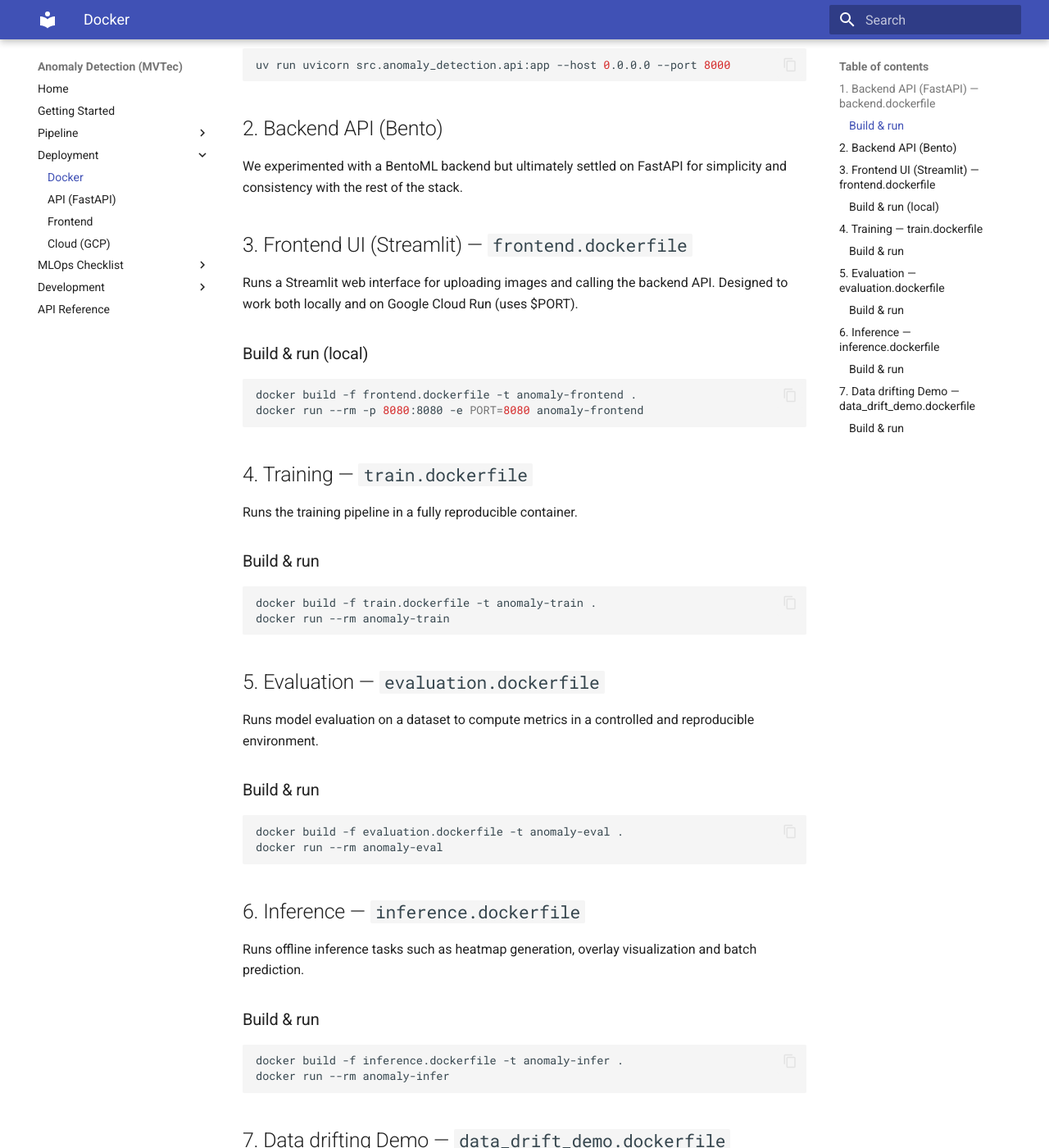
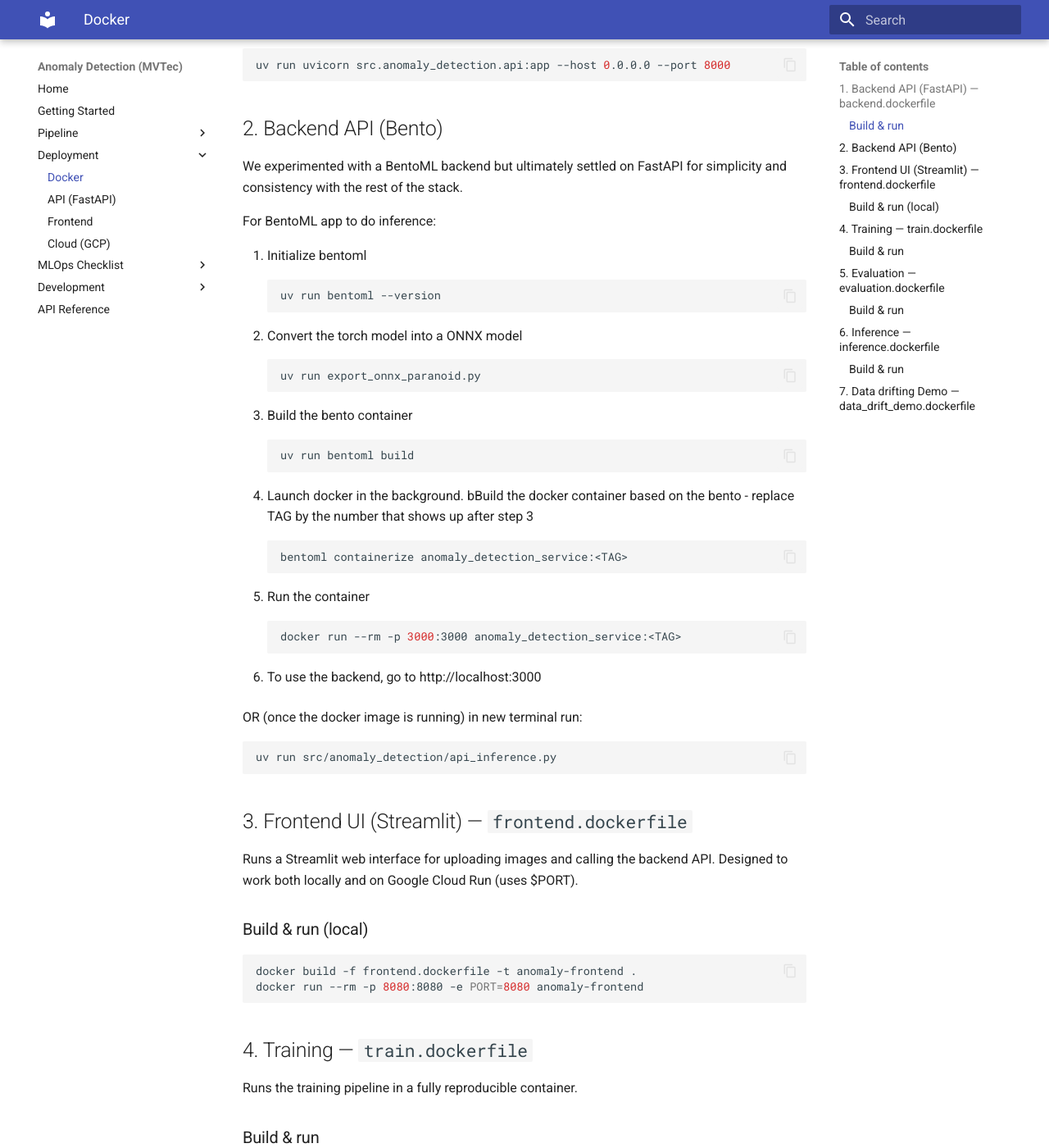
Before and after one commit to Kxlar/MLOPs_Project, an MkDocs documentation site: the page built from docs/source/deployment/docker.md, in a window 1280 px wide and 1400 px high, scrolled down 973 px. Shown: the whole window at 82% size. Built offline with MkDocs 1.6.1 and Material for MkDocs 9.7.7, drawn with Linux system fonts in a browser that asks for light colours; some of the changed text lies outside the part shown.

Commit message:
Docker.md update

````diff
--- a/docs/source/deployment/docker.md
+++ b/docs/source/deployment/docker.md
@@ -34,6 +34,36 @@
 ## 2. Backend API (Bento)
 
 We experimented with a BentoML backend but ultimately settled on FastAPI for simplicity and consistency with the rest of the stack.
+
+For BentoML app to do inference:
+
+1. Initialize bentoml
+```bash
+uv run bentoml --version
+```
+2. Convert the torch model into a ONNX model
+```bash
+uv run export_onnx_paranoid.py
+```
+3. Build the bento container
+```bash
+uv run bentoml build
+```
+4. Launch docker in the background. bBuild the docker container based on the bento - replace TAG by the number that shows up after step 3
+```bash
+bentoml containerize anomaly_detection_service:<TAG>
+```
+5. Run the container
+```bash
+docker run --rm -p 3000:3000 anomaly_detection_service:<TAG>
+```
+
+6. To use the backend, go to http://localhost:3000
+
+OR (once the docker image is running) in new terminal run:
+```bash
+uv run src/anomaly_detection/api_inference.py
+```
 
 ## 3. Frontend UI (Streamlit)  — `frontend.dockerfile`
 
@@ -77,20 +107,3 @@
 Runs an end-to-end data drift experiment at container runtime via an entrypoint script (not during image build). Typical steps include generating drifted datasets, running the API, calling it, and producing plots.
 
 Building and running the docker for data drifting is shown in section Pipeline/ Data Drift.
-
-### Build & run
-```bash
-docker build -f data_drift_demo.dockerfile -t mlops-data-drift-demo .
-```
-```bash
-docker run --rm `
-  -v "$((Get-Location).Path)\data:/app/data" `
-  -v "$((Get-Location).Path)\models:/app/models" `
-  -v "$((Get-Location).Path)\results:/app/results" `
-  -e COLOR_CONTRAST=0.6 `
-  -e CLASS_NAME=carpet `
-  -e DATA_ROOT=/app/data `
-  -e OUT_ROOT=/app/results/data_drift `
-  mlops-data-drift-demo
-
-```
````
